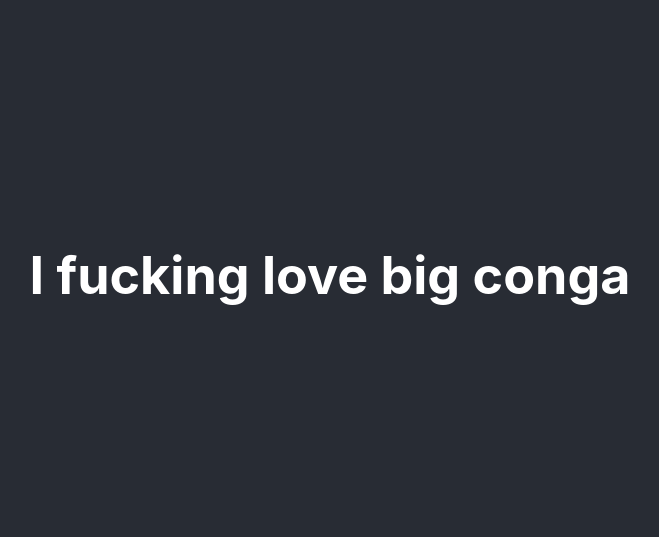
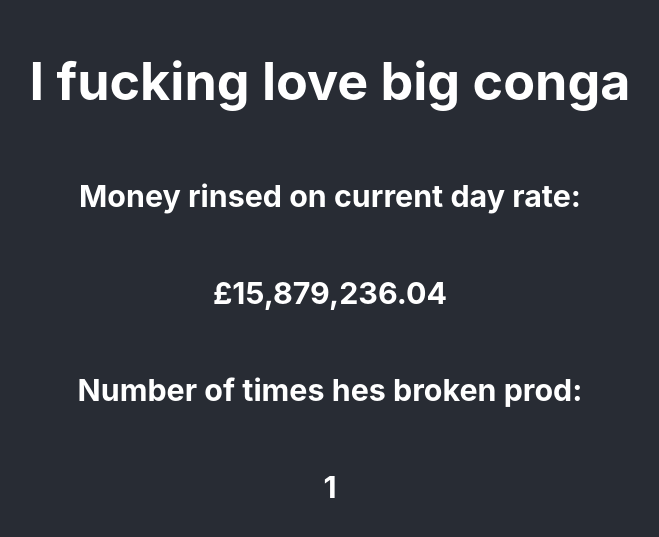
Before and after one commit to skemp42/big-conga, a React (Create React App) app: page / in a window 1280 px wide. Shown: the part 125-662 px from the top of the page, without its empty margins (310-969 px from the left). Built offline with nearby package versions, Linux system fonts and the light colour scheme.

Commit message:
Counters

```diff
--- a/src/App.tsx
+++ b/src/App.tsx
@@ -1,12 +1,34 @@
 import React from "react";
 import logo from "./logo.svg";
 import "./App.css";
+import { useState } from "react";
+import { useEffect } from "react";
 
 function App() {
+  const formatter = new Intl.NumberFormat('en-GB', {
+    style: 'currency',
+    currency: 'GBP',
+  });
+
+
+  const [salary, setSalary] = useState(new Date().getTime() / 100000);
+  useEffect(() => {
+    const timeout = setTimeout(() => {
+      setSalary(salary + (new Date().getTime() / 10000000000));
+    }, 100);
+    return () => {
+      clearTimeout(timeout);
+    };
+  }, [salary]);
+
   return (
     <div className='App'>
       <header className='App-header'>
         <h1>I fucking love big conga</h1>
+        <h3>Money rinsed on current day rate:</h3>
+        <h3>{formatter.format(salary)}</h3>
+        <h3>Number of times hes broken prod:</h3>
+        <h3>1</h3>
       </header>
     </div>
   );
```
